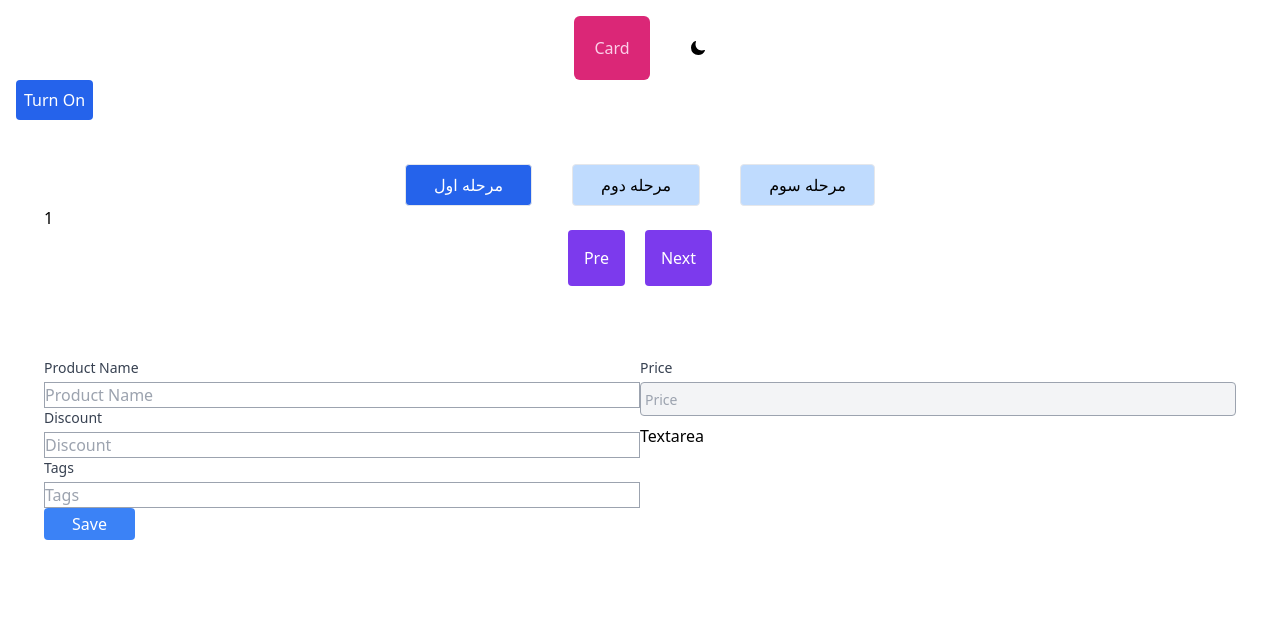
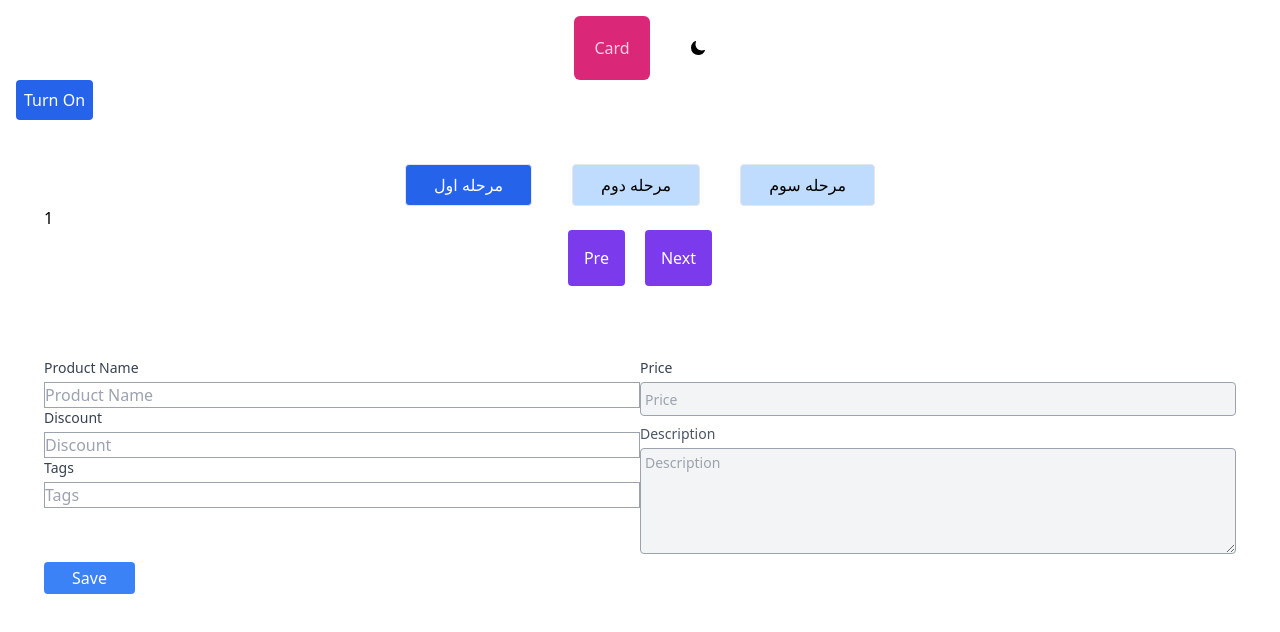
Before and after one commit to Saghar2002/react-exercise, a React (Vite) app: page / in a window 1280 px wide. Shown: the top 632 px of the page. Built offline with nearby package versions, Linux system fonts and the light colour scheme.

Commit message:
update textarea

```diff
--- a/src/components/common/Textarea.jsx
+++ b/src/components/common/Textarea.jsx
@@ -1,5 +1,26 @@
-export const Textarea = () => {
+export const Textarea = ({
+  placeholder = "placeholder ...",
+  label = "",
+  textareaStyle,
+  ...props
+}) => {
   return (
-    <div>Textarea</div>
+    <div className="flex flex-col">
+    <label
+      className=" text-sm mb-1 text-gray-600 dark:text-gray-200"
+      htmlFor={label}
+    >
+      {label}
+    </label>
+    <textarea
+      className={textareaStyle}
+      name={label}
+      id={label}
+      placeholder={placeholder}
+      cols="20"
+      rows="4"
+      {...props}
+    ></textarea>
+  </div>
   )
 }
--- a/src/components/form/Form.jsx
+++ b/src/components/form/Form.jsx
@@ -62,6 +62,7 @@ export const Form = () => {
              onChange={(e) =>
               setFormData({ ...formData, description: e.target.value})
              }
+             textareaStyle=" bg-gray-100 placeholder:text-sm rounded p-1 mb-2 border-solid border border-gray-400"
             />
          </div>
          <div>
```
